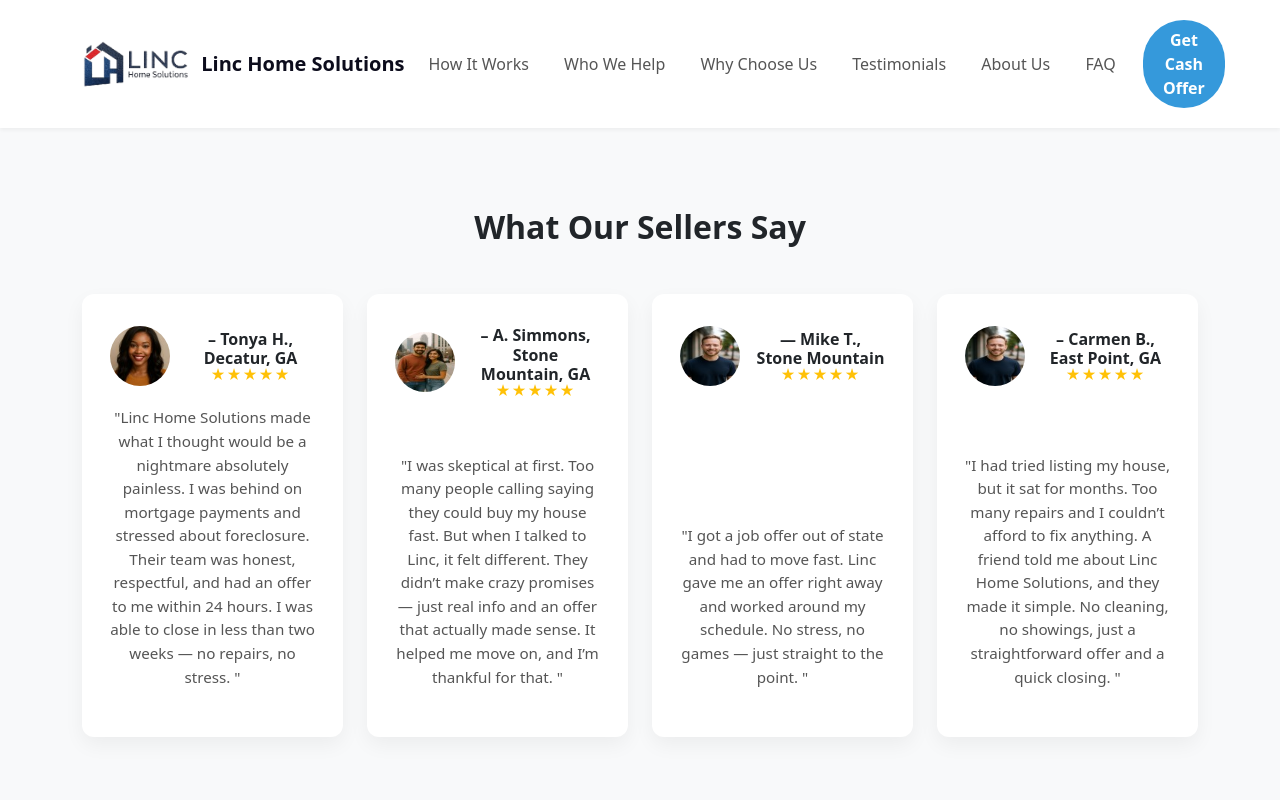
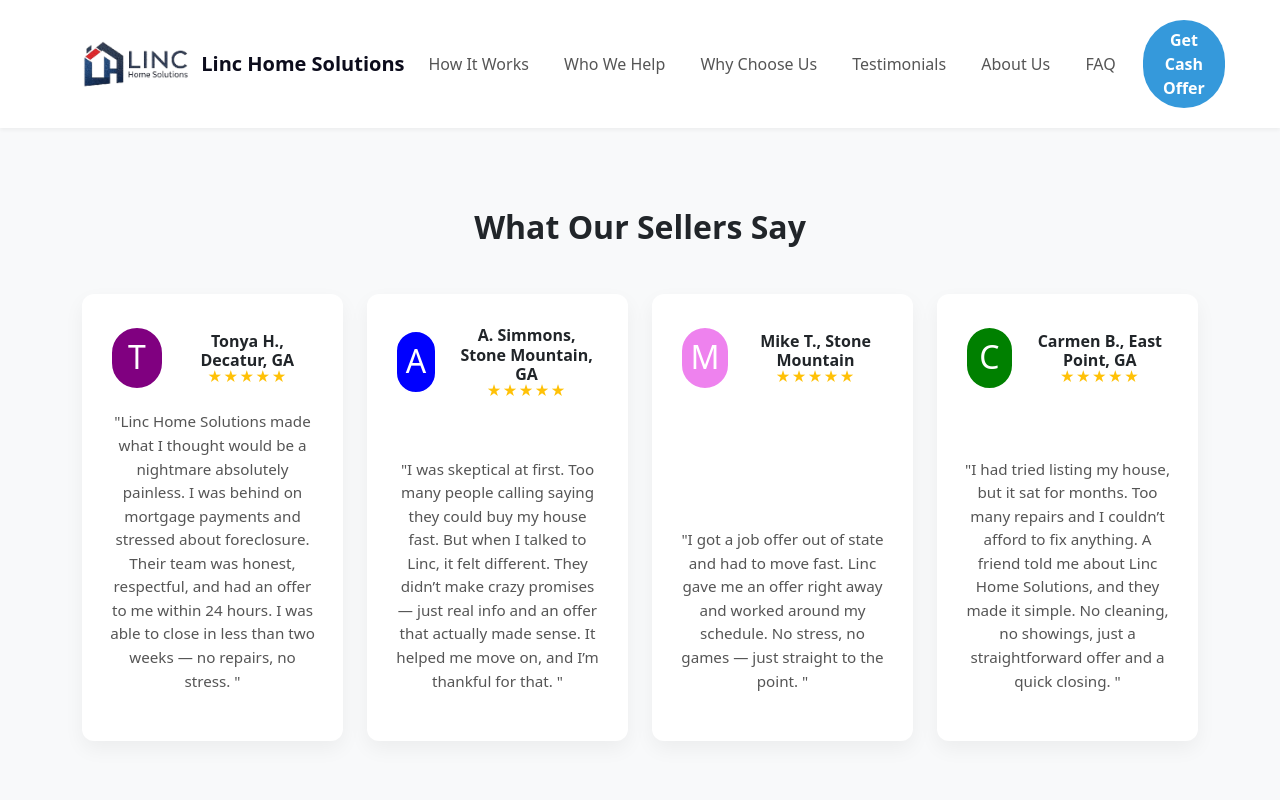
Before and after one commit to ugochukwuomeje/linc, a React (Create React App) app: page /testimonial in a window 1280 px wide. Shown: the top 800 px of the page. Built offline with nearby package versions, Linux system fonts and the light colour scheme.

Commit message:
change the navigation button to move to page instead of scroll

```diff
--- a/src/components/Navbar/Navbar.jsx
+++ b/src/components/Navbar/Navbar.jsx
@@ -1,21 +1,145 @@
-import React from "react";
+// import React, { useState } from "react";
+// import {
+//   Container,
+//   Nav,
+//   Navbar as BootstrapNavbar,
+//   Button,
+// } from "react-bootstrap";
+// import { Link, useNavigate } from "react-router-dom";
+// import "./Navbar.css";
+// import logo from "../../assets/logo/logo.png";
+
+// const Navbar = () => {
+//   const [CollapseNavbar, setCollapseNavbar] = useState(false);
+//   const navigate = useNavigate();
+
+//   function handlenaviagtion(path) {
+//     setCollapseNavbar(false);
+//     navigate(path);
+//   }
+
+//   return (
+//     <BootstrapNavbar expand="lg" className="custom-navbar sticky-top">
+//       <Container>
+//         <BootstrapNavbar.Brand
+//           as="a"
+//           href="#home"
+//           className="navbar-brand"
+//           style={{ cursor: "pointer" }}
+//           expanded={CollapseNavbar}
+//         >
+//           <Link to="/" onClick={() => handlenaviagtion("/")}>
+//             <img src={logo} alt="Linc Home Solutions" className="navbar-logo" />
+//           </Link>
+//           <Link
+//             to="/"
+//             style={{ textDecoration: "none" }}
+//             onClick={() => handlenaviagtion("/")}
+//           >
+//             <span className="navbar-brand-text">Linc Home Solutions</span>
+//           </Link>
+//         </BootstrapNavbar.Brand>
+
+//         <BootstrapNavbar.Toggle aria-controls="basic-navbar-nav" />
+//         <BootstrapNavbar.Collapse
+//           id="basic-navbar-nav"
+//           className="justify-content-end"
+//           onClick={() => setCollapseNavbar(CollapseNavbar ? false : "expanded")}
+//         >
+//           <Nav className="navbar-nav align-items-center">
+//             <Link
+//               className="nav-link"
+//               to="/how-it-works"
+//               onClick={() => handlenaviagtion("/how-it-works")}
+//             >
+//               How It Works
+//             </Link>
+//             <Link
+//               className="nav-link"
+//               to="/help"
+//               onClick={() => handlenaviagtion("/help")}
+//             >
+//               Who We Help
+//             </Link>
+//             <a
+//               className="nav-link"
+//               href="/#why-choose-us"
+//               onClick={() => handlenaviagtion("/#why-choose-us")}
+//             >
+//               Why Choose Us
+//             </a>
+//             <Link
+//               className="nav-link"
+//               to="/testimonial"
+//               onClick={() => handlenaviagtion("/testimonial")}
+//             >
+//               Testimonials
+//             </Link>
+//             <Link
+//               className="nav-link"
+//               to="/about"
+//               onClick={() => handlenaviagtion("/about")}
+//             >
+//               About Us
+//             </Link>
+//             <Link
+//               className="nav-link"
+//               to="/faq"
+//               onClick={() => handlenaviagtion("/faq")}
+//             >
+//               FAQ
+//             </Link>
+//             <Button
+//               href="/#offer"
+//               style={{
+//                 backgroundColor: "#3599db",
+//                 color: "white",
+//                 fontWeight: 600,
+//                 padding: "0.5rem 1.25rem",
+//                 border: "none",
+//                 borderRadius: "50px",
+//                 transition: "background-color 0.3s ease",
+//               }}
+//               onClick={() => setCollapseNavbar(false)}
+//             >
+//               Get Cash Offer
+//             </Button>
+//           </Nav>
+//         </BootstrapNavbar.Collapse>
+//       </Container>
+//     </BootstrapNavbar>
+//   );
+// };
+
+// export default Navbar;
+import React, { useState } from "react";
 import {
   Container,
   Nav,
   Navbar as BootstrapNavbar,
   Button,
 } from "react-bootstrap";
-import { Link } from "react-router-dom";
+import { Link, useNavigate } from "react-router-dom";
 import "./Navbar.css";
 import logo from "../../assets/logo/logo.png";
 
 const Navbar = () => {
+  const [expanded, setExpanded] = useState(false);
+  const navigate = useNavigate();
+
+  const handleNavClick = (path) => {
+    setExpanded(false); // Collapse the navbar
+    navigate(path); // Navigate to route
+  };
+
   return (
-    <BootstrapNavbar expand="lg" className="custom-navbar sticky-top">
+    <BootstrapNavbar
+      expand="lg"
+      className="custom-navbar sticky-top"
+      expanded={expanded}
+    >
       <Container>
         <BootstrapNavbar.Brand
-          as="a"
-          href="#home"
           className="navbar-brand"
           style={{ cursor: "pointer" }}
         >
@@ -27,32 +151,47 @@
           </Link>
         </BootstrapNavbar.Brand>
 
-        <BootstrapNavbar.Toggle aria-controls="basic-navbar-nav" />
+        <BootstrapNavbar.Toggle
+          aria-controls="basic-navbar-nav"
+          onClick={() => setExpanded(expanded ? false : "expanded")}
+        />
+
         <BootstrapNavbar.Collapse
           id="basic-navbar-nav"
           className="justify-content-end"
         >
           <Nav className="navbar-nav align-items-center">
-            <Link className="nav-link" to="/how-it-works">
+            <span
+              className="nav-link"
+              onClick={() => handleNavClick("/how-it-works")}
+            >
               How It Works
-            </Link>
-            <Link className="nav-link" to="/help">
+            </span>
+            <span className="nav-link" onClick={() => handleNavClick("/help")}>
               Who We Help
-            </Link>
-            <a className="nav-link" href="/#why-choose-us">
+            </span>
+            <a
+              className="nav-link"
+              href="/#why-choose-us"
+              onClick={() => setExpanded(false)}
+            >
               Why Choose Us
             </a>
-            <Link className="nav-link" to="/testimonial">
+            <span
+              className="nav-link"
+              onClick={() => handleNavClick("/testimonial")}
+            >
               Testimonials
-            </Link>
-            <Link className="nav-link" to="/about">
+            </span>
+            <span className="nav-link" onClick={() => handleNavClick("/about")}>
               About Us
-            </Link>
-            <Link className="nav-link" to="/faq">
+            </span>
+            <span className="nav-link" onClick={() => handleNavClick("/faq")}>
               FAQ
-            </Link>
+            </span>
             <Button
               href="/#offer"
+              onClick={() => setExpanded(false)}
               style={{
                 backgroundColor: "#3599db",
                 color: "white",
--- a/src/components/Testimonial/Testimonial.css
+++ b/src/components/Testimonial/Testimonial.css
@@ -26,6 +26,18 @@
   margin-bottom: 1.25rem;
 }
 
+.review-head span {
+  font-size: 2em;
+  color: white;
+  border-style: solid;
+  border-width: 2px;
+  padding: 5px;
+  height: 2em;
+  width: 2em;
+  border-radius: 50px;
+  display: inline-block;
+}
+
 .review-head img {
   width: 60px;
   height: 60px;
@@ -49,5 +61,5 @@
   color: #555;
   font-size: 0.95rem;
   line-height: 1.55;
-  margin-top: auto;  /* pushes to bottom for equal height cards */
+  margin-top: auto; /* pushes to bottom for equal height cards */
 }
--- a/src/components/Testimonial/Testimonial.jsx
+++ b/src/components/Testimonial/Testimonial.jsx
@@ -1,9 +1,9 @@
 import React from "react";
-import { Container, Row, Col, Button } from "react-bootstrap";
+import { Container, Row, Col } from "react-bootstrap";
 import "./Testimonial.css";
-import person1 from "../../assets/home/p1.jpg";
-import person2 from "../../assets/home/p2.jpg";
-import person3 from "../../assets/home/p3.jpg";
+// import person1 from "../../assets/home/p1.jpg";
+// import person2 from "../../assets/home/p2.jpg";
+// import person3 from "../../assets/home/p3.jpg";
 import "bootstrap/dist/css/bootstrap.min.css";
 import "bootstrap-icons/font/bootstrap-icons.css"; // once per app is enough
 
@@ -19,9 +19,9 @@
           <Col lg={3} md={6}>
             <article className="review-card">
               <div className="review-head">
-                <img src={person1} alt="" />
+                <span style={{ background: "purple" }}>T</span>
                 <div>
-                  <h6>– Tonya H., Decatur, GA</h6>
+                  <h6>Tonya H., Decatur, GA</h6>
                   <div className="stars">★★★★★</div>
                 </div>
               </div>
@@ -39,9 +39,9 @@
           <Col lg={3} md={6}>
             <article className="review-card">
               <div className="review-head">
-                <img src={person2} alt="" />
+                <span style={{ background: "blue" }}>A</span>
                 <div>
-                  <h6>– A. Simmons, Stone Mountain, GA</h6>
+                  <h6>A. Simmons, Stone Mountain, GA</h6>
                   <div className="stars">★★★★★</div>
                 </div>
               </div>
@@ -59,9 +59,9 @@
           <Col lg={3} md={6}>
             <article className="review-card">
               <div className="review-head">
-                <img src={person3} alt="" />
+                <span style={{ background: "violet" }}>M</span>
                 <div>
-                  <h6>— Mike T., Stone Mountain</h6>
+                  <h6>Mike T., Stone Mountain</h6>
                   <div className="stars">★★★★★</div>
                 </div>
               </div>
@@ -75,9 +75,9 @@
           <Col lg={3} md={6}>
             <article className="review-card">
               <div className="review-head">
-                <img src={person3} alt="" />
+                <span style={{ background: "green" }}>C</span>
                 <div>
-                  <h6>– Carmen B., East Point, GA</h6>
+                  <h6>Carmen B., East Point, GA</h6>
                   <div className="stars">★★★★★</div>
                 </div>
               </div>
```
